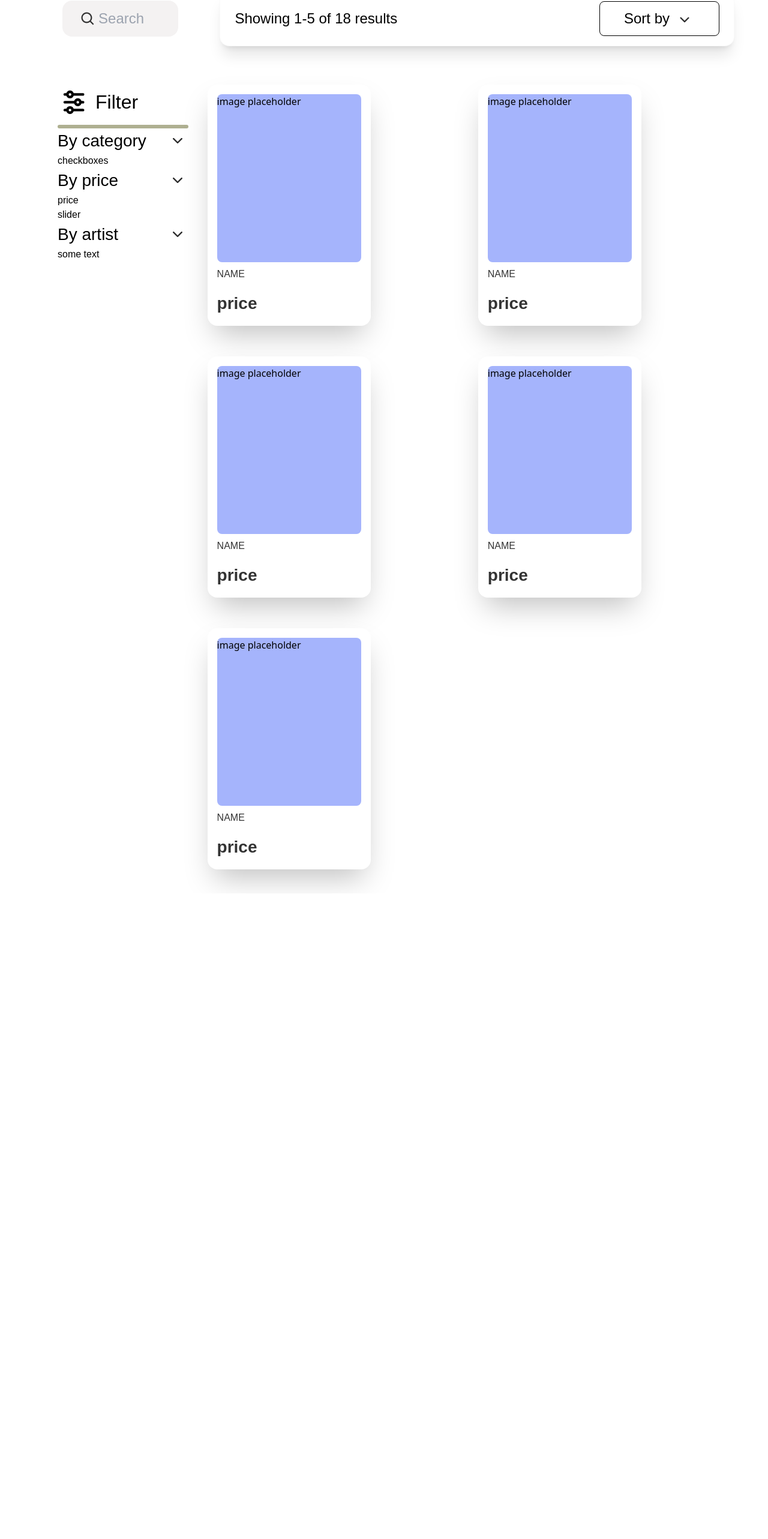
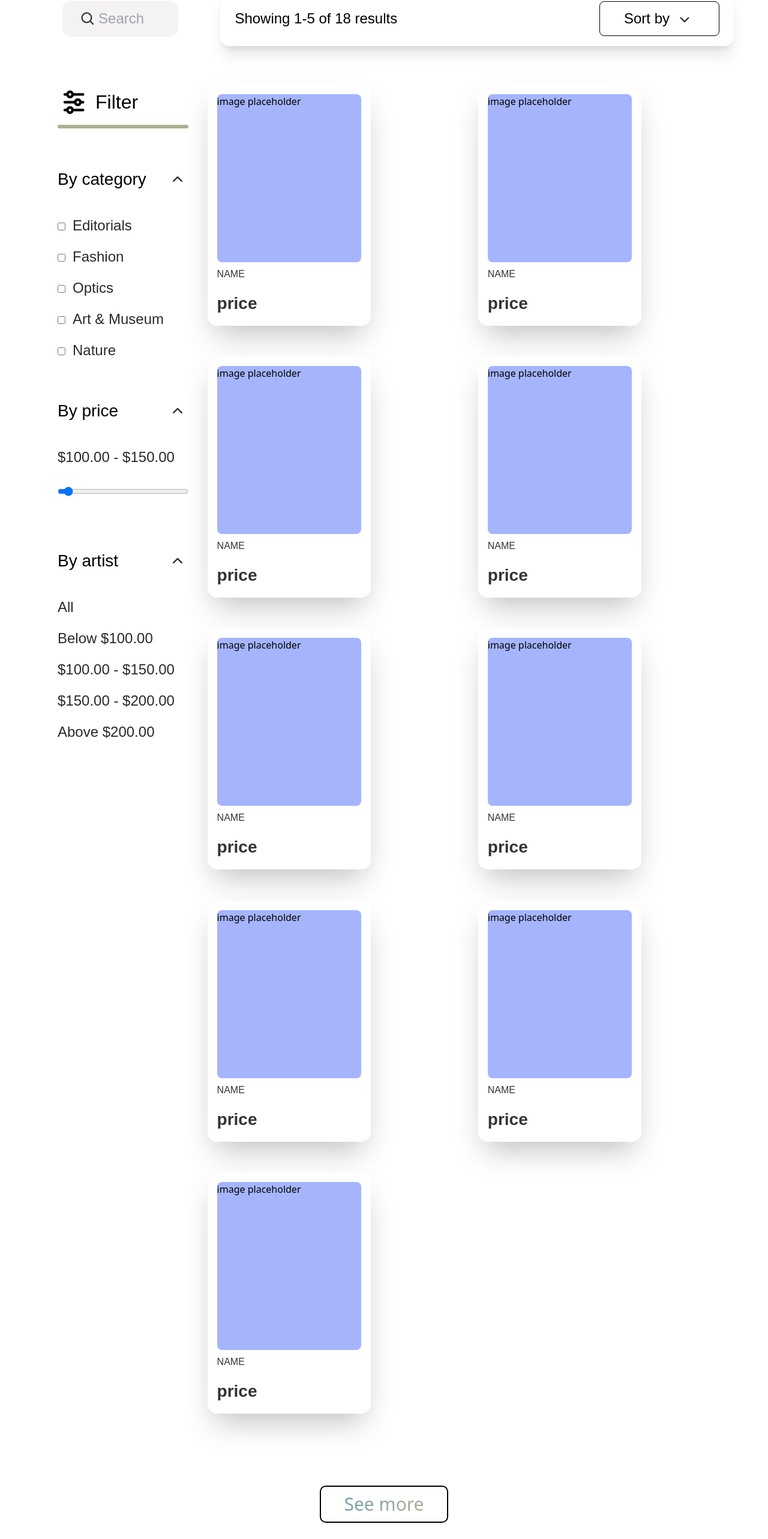
Before and after one commit to eniiku/Artsy, a React (Vite) app: page /marketplace in a window 1280 px wide. Shown: the part 232-2797 px from the top of the page at 60% size. Before the commit the page ends 1721 px from the top, so only its background shows below. Built offline with nearby package versions, Linux system fonts and the light colour scheme; a web font is replaced by a local one.

Commit message:
feat(MarketPlace): extend filter options on marketplace page

```diff
--- a/src/styles/global.css
+++ b/src/styles/global.css
@@ -18,3 +18,15 @@
     row-gap: 3.2rem;
   }
 }
+
+/* create gradient for marketplace button component */
+
+.linear-btn {
+background: linear-gradient(94.97deg, #78A3AD 24.64%, rgba(192, 86, 9, 0.49) 118.54%);
+-webkit-background-clip: text;
+-webkit-text-fill-color: transparent;
+background-clip: text;
+border-radius: 10px;
+border: 2px solid;
+padding: .7rem 2.4rem
+}
--- a/src/views/Marketplace/MarketPage/MarketPage.tsx
+++ b/src/views/Marketplace/MarketPage/MarketPage.tsx
@@ -4,6 +4,7 @@ import MarketItem from '../MarketItem/MarketItem';
 import filterIcon from '@/assets/icons/product/icon-filter.svg';
 import searchIcon from '@/assets/icons/navigation/icon-search.svg';
 import arrowRightIcon from '@/assets/icons/chevron/icon-arrow-right.svg';
+import chevronUpIcon from '@/assets/icons/chevron/icon-chevron-up-outlined.svg';
 import chevronDownIcon from '@/assets/icons/chevron/icon-chevron-down-outlined.svg';
 
 const MarketPage = () => {
@@ -77,11 +78,14 @@ const MarketPage = () => {
         </div>
       </div>
 
-      <div className={`${styles.xPadding} products-grid items-start lg:mt-16`}>
+      <div
+        className={`${styles.xPadding} products-grid items-start lg:mt-16 h-fit`}
+      >
         {/* Preferences controls/section */}
 
-        <div className='font-satoshi hidden lg:block'>
+        <div className='font-satoshi hidden lg:block h-full overflow-y-hidden'>
           {/* Filter */}
+          <div>
             <h1 className='font-medium text-[32px] flex items-center gap-2'>
               <img src={filterIcon} aria-hidden className='w-[55px]' />
               Filter
@@ -91,47 +95,109 @@ const MarketPage = () => {
               className='h-[6px] bg-light_gray_clr-400 rounded-lg mt-2'
               aria-hidden
             ></div>
+          </div>
+
+          {/* category */}
 
           <div>
-            <div className='font-medium text-[28px] flex items-center justify-between'>
+            <div className='font-medium text-[28px] flex items-center justify-between mt-16 mb-10'>
               By category
-              <img src={chevronDownIcon} aria-hidden />
+              <img src={chevronUpIcon} aria-hidden />
             </div>
 
-            <div>checkboxes</div>
+            <form>
+              {[
+                'Editorials',
+                'Fashion',
+                'Optics',
+                'Art & Museum',
+                'Nature',
+              ].map((item) => (
+                <div key={item} className='mt-5'>
+                  <input type='checkbox' name={item} id={item} />
+                  <label
+                    htmlFor={item}
+                    className='ml-3 text-2xl text-dark_gray_clr-300'
+                  >
+                    {item}
+                  </label>
+                </div>
+              ))}
+            </form>
           </div>
 
           {/* by price */}
 
           <div>
-            <div className='font-medium text-[28px] flex items-center justify-between'>
+            <div className='font-medium text-[28px] flex items-center justify-between mt-16 mb-10'>
               By price
-              <img src={chevronDownIcon} aria-hidden />
+              <img src={chevronUpIcon} aria-hidden />
             </div>
 
             <div>
-              <div>price</div>
+              <h3 className='text-2xl text-dark_gray_clr-300 mb-8'>
+                $100.00 - $150.00
+              </h3>
 
-              <div>slider</div>
+              <form>
+                <input
+                  type='range'
+                  name='price'
+                  min={0}
+                  max={999}
+                  className='w-full'
+                />
+              </form>
             </div>
           </div>
 
           {/* by artist */}
           <div>
-            <div className='font-medium text-[28px] flex items-center justify-between'>
+            <div className='font-medium text-[28px] flex items-center justify-between mt-20 mb-10'>
               By artist
-              <img src={chevronDownIcon} aria-hidden />
+              <img src={chevronUpIcon} aria-hidden />
             </div>
 
-            <div>some text</div>
+            <div>
+              <ul>
+                {[
+                  'All',
+                  'Below $100.00',
+                  '$100.00 - $150.00',
+                  '$150.00 - $200.00',
+                  'Above $200.00',
+                ].map((item) => (
+                  <li
+                    key={item}
+                    className='text-2xl text-dark_gray_clr-300 mt-5'
+                  >
+                    {item}
+                  </li>
+                ))}
+              </ul>
+            </div>
           </div>
         </div>
 
         {/* Products Overview */}
         <div className='mt-8 lg:mt-0'>
-          <div className='mb-10 products-grid-items'>
+          {/* List of Products on Mobile view*/}
+
+          <div className='mb-10 products-grid-items lg:hidden'>
             {['', '', '', '', '', '', '', '', '', '']
               .slice(0, 5)
+              .map((product, index) => (
+                <div key={index} className='mt-12 lg:mt-0 w-fit'>
+                  {<MarketItem />}
+                </div>
+              ))}
+          </div>
+
+          {/* List of Products on Desktop View */}
+
+          <div className='mb-10 products-grid-items hidden lg:grid'>
+            {['', '', '', '', '', '', '', '', '', '', '', '', '', '', '', '']
+              .slice(0, 9)
               .map((product, index) => (
                 <div key={index} className='mt-12 lg:mt-0 w-fit'>
                   {<MarketItem />}
@@ -152,6 +218,13 @@ const MarketPage = () => {
         </div>
       </div>
 
+      {/* See more button */}
+      <div className='w-full text-center'>
+        <button className='mt-20 mb-60 font-medium text-3xl linear-btn'>
+          See more
+        </button>
+      </div>
+
       {/* Footer section */}
       <div className='lg:hidden'>
         <Footer />
```
Lines whose indentation alone changed are shown as unchanged.
